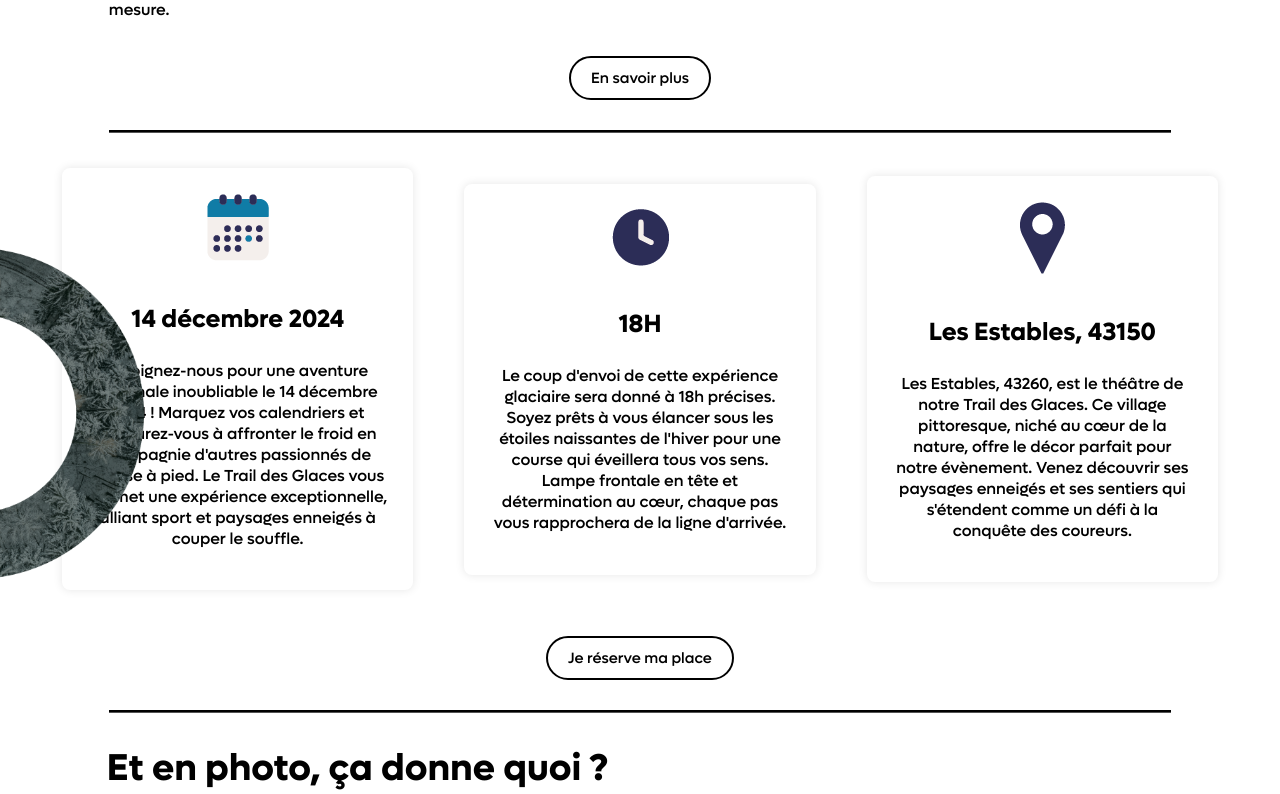
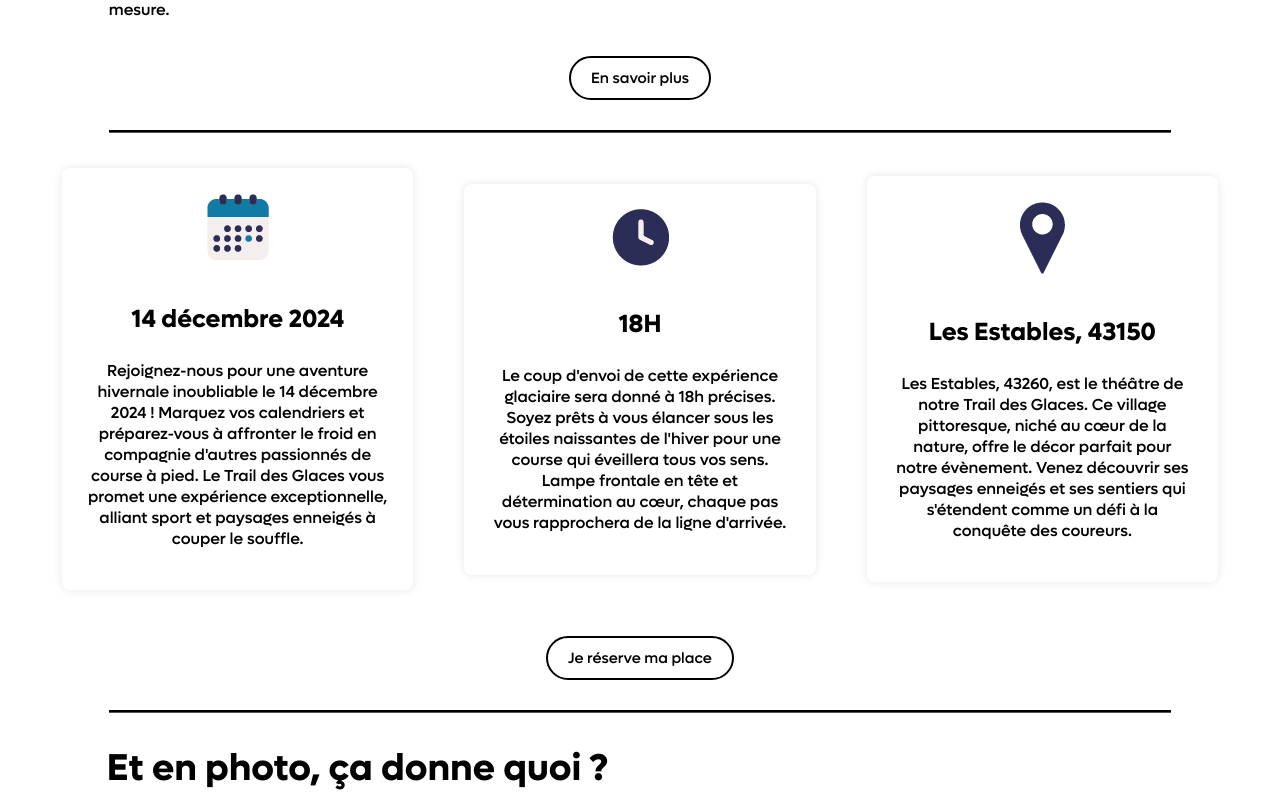
Before and after one commit to Oscargbd/SAE301, a PHP site: page / in a window 1280 px wide. Shown: the part 917-1711 px from the top of the page. Run offline with PHP 8.4, Linux system fonts and the light colour scheme.

Commit message:
suppression ellipse

```diff
--- a/assets/styles.css
+++ b/assets/styles.css
@@ -381,23 +381,7 @@ header {
     text-align: center;
 }
 
-.ellipse1 {
-    right: -2vw;
-    position: absolute;
-    width: 170px;
-    float: right;
-    margin-left: auto;
-    margin-top: 20px;
-}
 
-.ellipse2 {
-    left: -2vw;
-    position: absolute;
-    width: 170px;
-    float: left;
-    margin-right: auto;
-    margin-top: 10vw;
-}
 
 .conteneur-cartes {
     display: flex;
--- a/index.php
+++ b/index.php
@@ -45,7 +45,7 @@
             </div>
 
         </div>
-        <img class="ellipse2" src="./img/Ellipse 2.png" alt="">
+
 
 
         <div class="separateur"></div>
```
